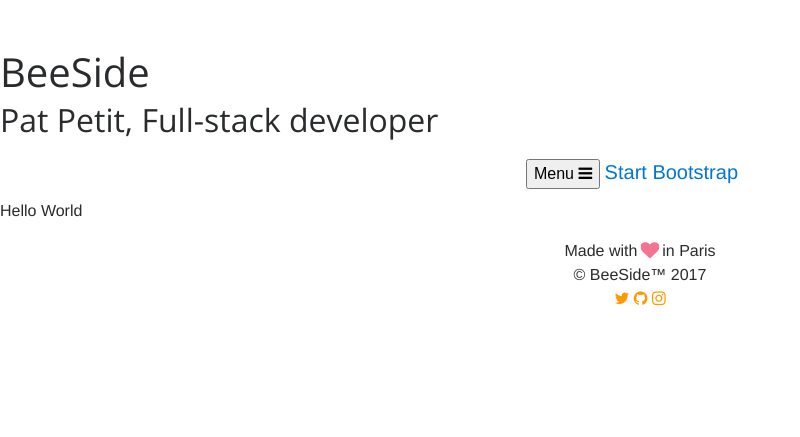
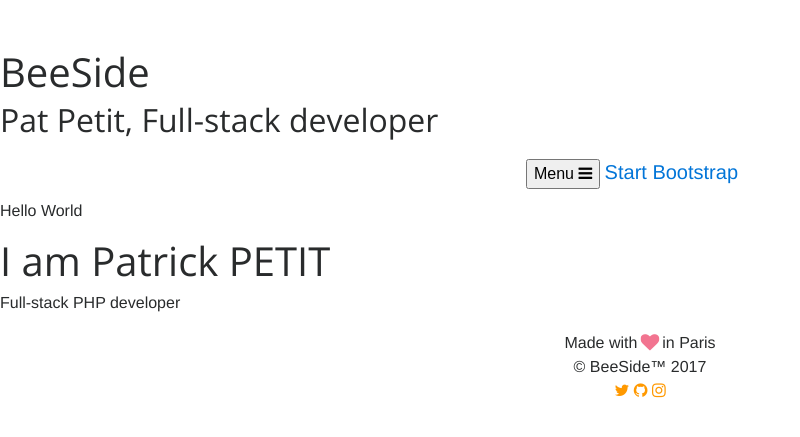
Before and after one commit to beeside/beeside, a Jekyll site: the page built from index.html, in a window 1280 px wide. Shown: the top 437 px of the page, without its empty margins (0-800 px from the left). Built offline with Jekyll 4.4.1, drawn with Linux system fonts in a browser that asks for light colours; nearby versions of some CDN libraries.

Commit message:
adds section for future content

```diff
--- a/index.html
+++ b/index.html
@@ -7,3 +7,12 @@ tags: [hello, world]
 ---
 
 <p>Hello World</p>
+
+<section>
+    <h1>I am Patrick PETIT</h1>
+    <p>Full-stack PHP developer</p>
+</section>
+
+<section>
+
+</section>
```
